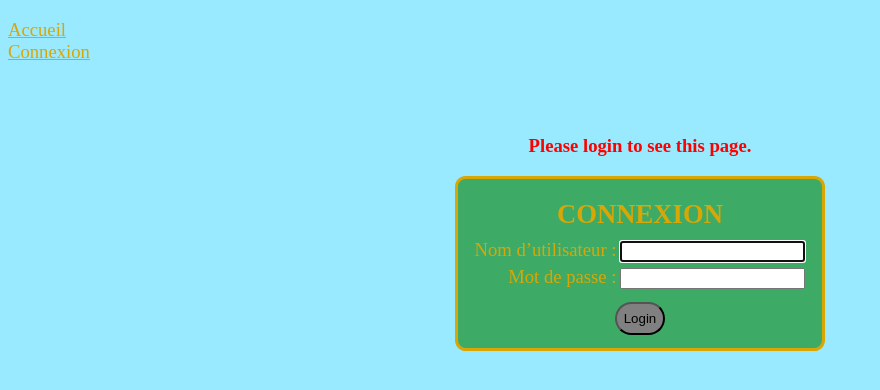
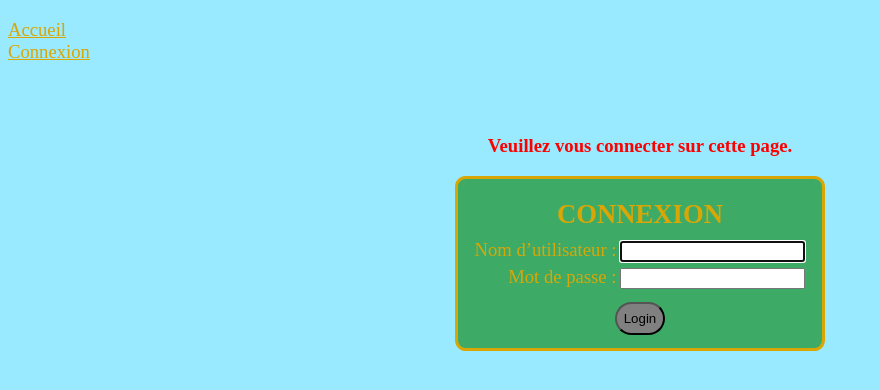
Before and after one commit to MathieuROCANCOURT/Skill-sharing-website, a Django app: a page that uses skill_sharing/templates/skill_sharing/login.html in a window 1280 px wide. Shown: the top 390 px of the page, without its empty margins (0-880 px from the left). Run offline with Django 5.2, Linux system fonts and the light colour scheme.

Commit message:
chore: Convert english to french.

```diff
--- a/skill_sharing/templates/skill_sharing/login.html
+++ b/skill_sharing/templates/skill_sharing/login.html
@@ -3,15 +3,15 @@
 {% block content %}
 
 {% if form.errors %}
-<p class="error_message">Your username and password didn't match. Please try again.</p>
+<p class="error_message">Votre nom d'utilisateur et mot de passe ne correspondent pas. Veuillez Réessayer.</p>
 {% endif %}
 
 {% if next %}
 {% if user.is_authenticated %}
-    <p class="error_message">Your account doesn't have access to this page. To proceed,
-    please login with an account that has access.</p>
+<p class="error_message">Votre compte n'a pas accès à cette page. Pour procéder, merci de vous connectez avec un compte
+    qui a accès.</p>
 {% else %}
-    <p class="error_message">Please login to see this page.</p>
+<p class="error_message">Veuillez vous connecter sur cette page.</p>
 {% endif %}
 {% endif %}
 
@@ -19,7 +19,7 @@
     {% csrf_token %}
     <table>
         <thead>
-            <th colspan="2">CONNEXION</th>
+        <th colspan="2">CONNEXION</th>
         </thead>
         <tr>
             <td>{{ form.username.label_tag }}</td>
```
